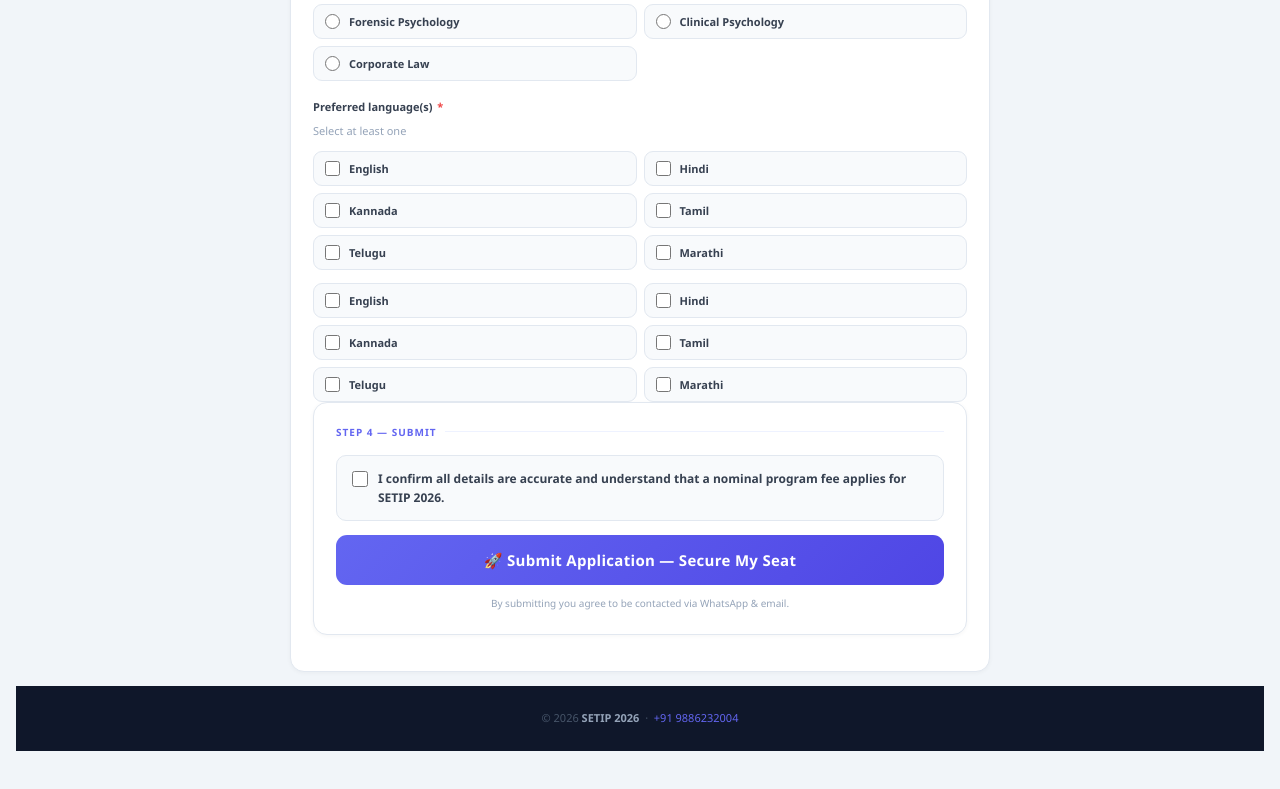
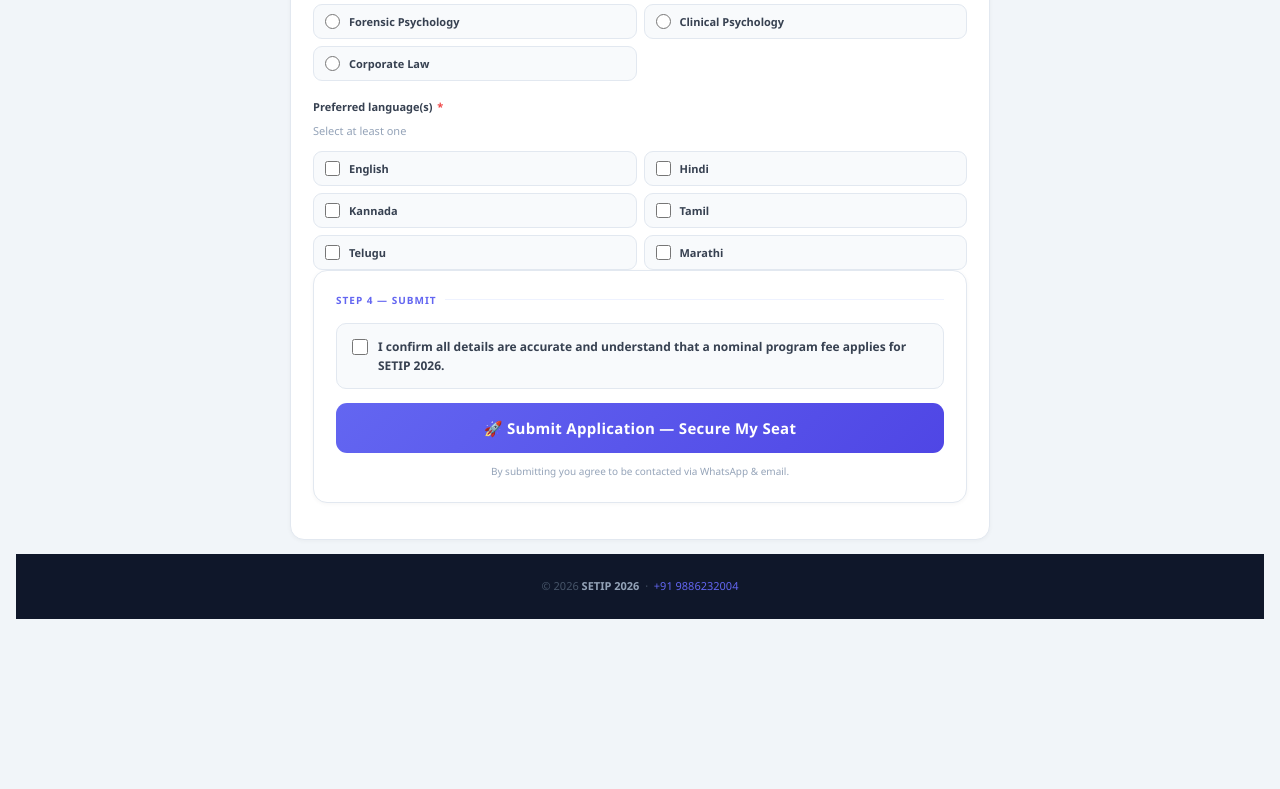
Before and after one commit to Ranjankumar90/adobe-form, a plain HTML site: page index.html in a window 1280 px wide. Shown: the part 2236-3025 px from the top of the page. After the commit the page ends 2903 px from the top, so only its background shows below. Drawn offline with Linux system fonts and the light colour scheme.

Commit message:
fix dublicate error

```diff
--- a/index.html
+++ b/index.html
@@ -860,8 +860,8 @@
           ✓ Orientation details shared within 2–3 days<br>
           ✓ Mentor assigned before Month 1 begins
         </div>
-        <a class="whatsapp-link" href="https://chat.whatsapp.com/JIeASYBqA4rJN8rGFW86FZ?s=cl&p=a&ilr=0&amv=0" target="_blank"
-          rel="noopener">📲 Students, join our WhatsApp group for more info</a>
+        <a class="whatsapp-link" href="https://chat.whatsapp.com/JIeASYBqA4rJN8rGFW86FZ?s=cl&p=a&ilr=0&amv=0"
+          target="_blank" rel="noopener">📲 Students, join our WhatsApp group for more info</a>
       </div>
 
       <div id="mainForm">
@@ -1018,14 +1018,6 @@
               <label class="tile"><input type="checkbox" value="Telugu"><span>Telugu</span></label>
               <label class="tile"><input type="checkbox" value="Marathi"><span>Marathi</span></label>
             </div>
-            <div class="dtiles" id="langsGroup">
-              <label class="tile"><input type="checkbox" value="English"><span>English</span></label>
-              <label class="tile"><input type="checkbox" value="Hindi"><span>Hindi</span></label>
-              <label class="tile"><input type="checkbox" value="Kannada"><span>Kannada</span></label>
-              <label class="tile"><input type="checkbox" value="Tamil"><span>Tamil</span></label>
-              <label class="tile"><input type="checkbox" value="Telugu"><span>Telugu</span></label>
-              <label class="tile"><input type="checkbox" value="Marathi"><span>Marathi</span></label>
-            </div>
             <!-- Honeypot field for bot detection -->
             <input type="text" name="botcheck" style="display:none;" autocomplete="off" />
           </div>
```
